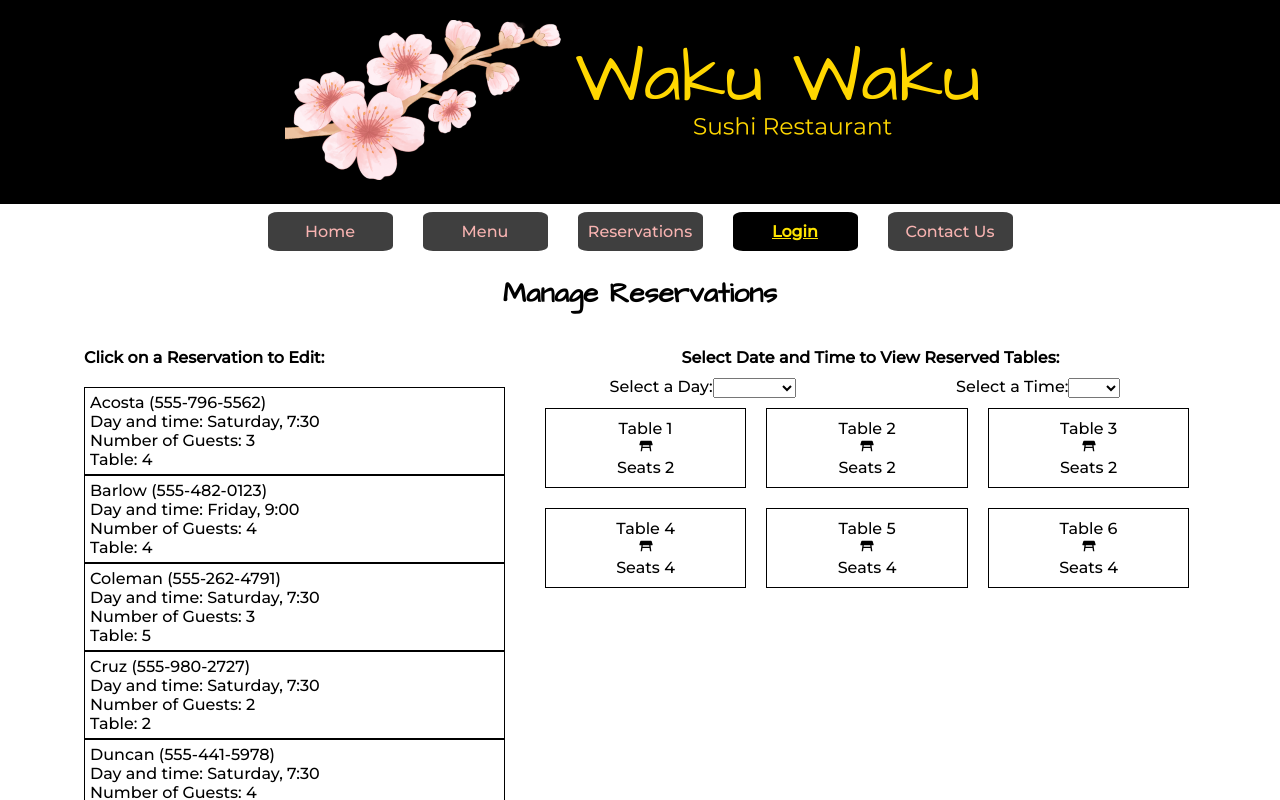
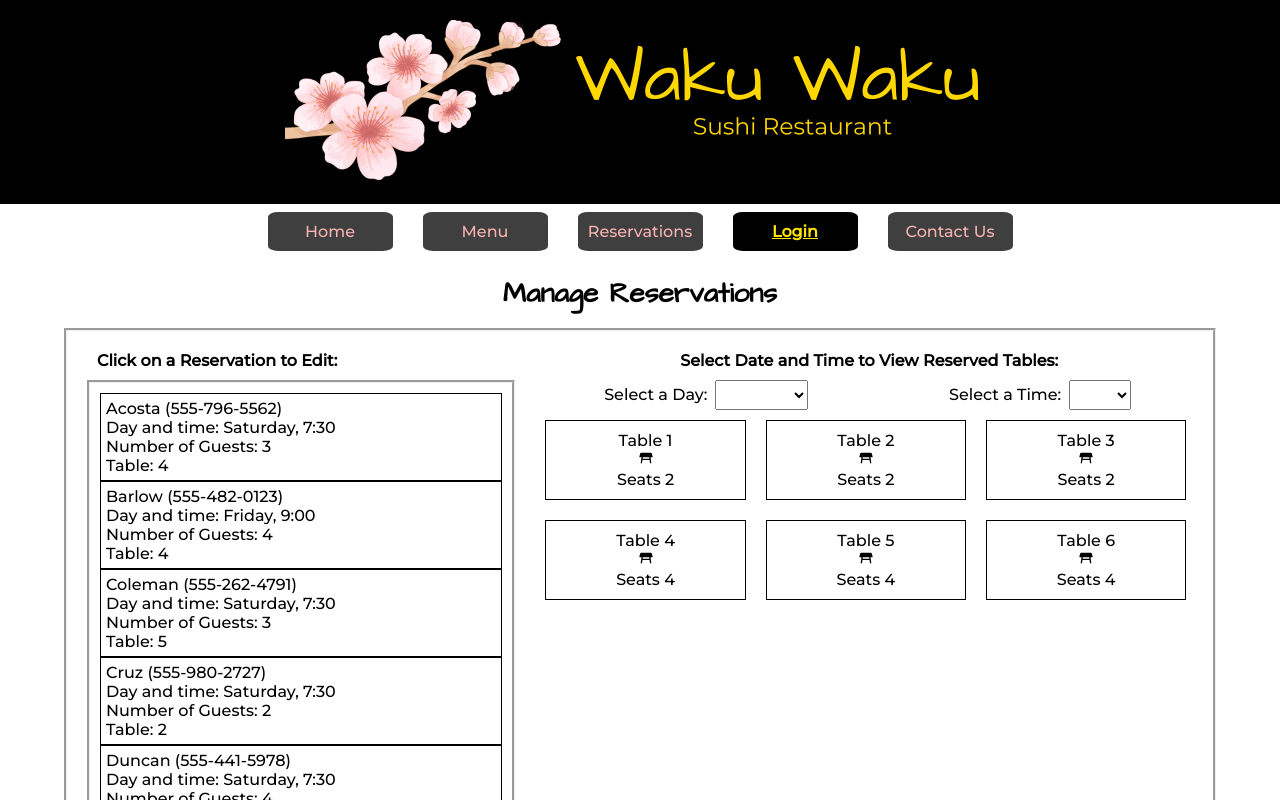
Before and after one commit to jgrimes86/Waku-Waku-Sushi-Restaurant, a React (Create React App) app: page /staff in a window 1280 px wide. Shown: the top 800 px of the page. Built offline with nearby package versions, Linux system fonts and the light colour scheme; data requests are answered from the project's data file.

Commit message:
add: tweaked staff page to match other pages

```diff
--- a/src/stylesheets/index.css
+++ b/src/stylesheets/index.css
@@ -299,7 +299,9 @@ h2 {
   flex-wrap: nowrap;
   justify-content: space-around;
   align-items: flex-start;
-  margin-bottom: 50px;
+  margin-bottom: 75px;
+  border-style: groove;
+  min-height: 75vh;
 }
 
 .table-form {
@@ -309,22 +311,22 @@ h2 {
 }
 
 /* Reservation List */
+
 #reservation-filter {
   flex: 40%;
-  padding: 10px;
-  /* margin-bottom: 50px; */
+  padding: 10px 10px 10px 20px;
 }
 
 #reservation-filter div > label, h4, ul {
     padding: 10px;
-  }
+}
 
 #reservation-list {
   list-style-type: none;
   max-height: 500px;
   overflow-y: scroll;
   scrollbar-width: thin;
-  margin-bottom: 75px;
+  border-style: groove;
 }
 
 #reservation-list li {
@@ -373,6 +375,14 @@ h2 {
 
 .selected-table {
   background-color: #fee400;
+}
+
+.table-form label {
+  margin: 8px;
+}
+
+.table-form select {
+  padding: 5px;
 }
 
 /* Footer */
```
